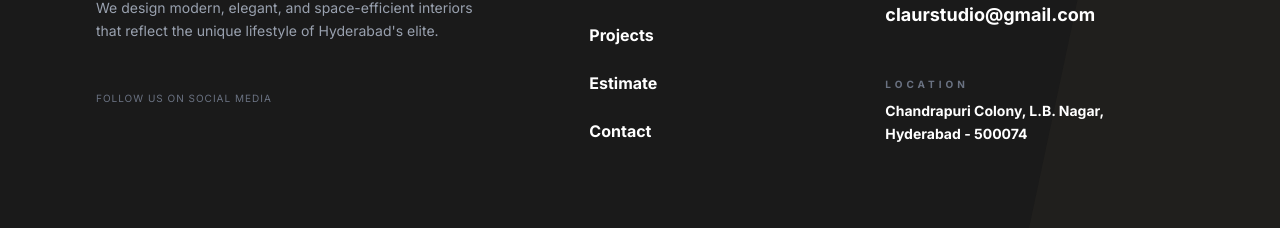
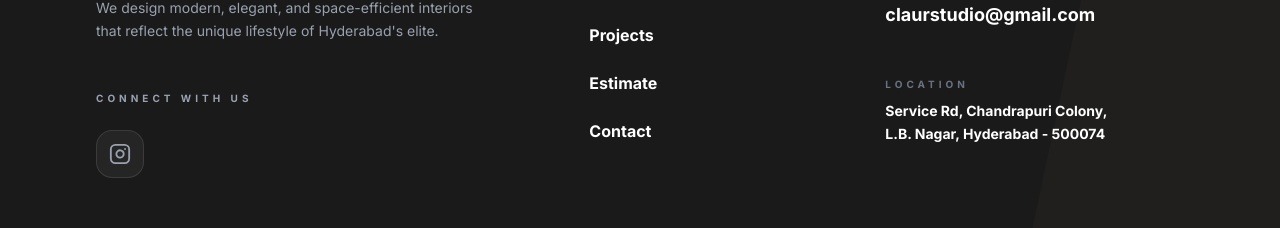
Before and after one commit to gouravboga12-rgb/claur-studio, a React (Vite) app: page /services/1/inquiry in a window 1280 px wide. Shown: the part 1604-1832 px from the top of the page. Built offline with nearby package versions, Linux system fonts and the light colour scheme.

Commit message:
Update studio branding, location, projects contrast, and visionaries image

```diff
--- a/src/components/AboutContent.jsx
+++ b/src/components/AboutContent.jsx
@@ -17,8 +17,8 @@ const AboutContent = () => {
             <div className="relative group" data-aos="fade-right">
               <div className="absolute -inset-3 md:-inset-4 bg-accent/10 rounded-[2rem] md:rounded-[3rem] -rotate-2 md:-rotate-3 group-hover:rotate-0 transition-transform duration-700"></div>
               <img
-                src="https://images.unsplash.com/photo-1618221195710-dd6b41faaea6?auto=format&fit=crop&q=80&w=1200"
-                alt="Studio interior"
+                src="/visionaries.png"
+                alt="Karan Dadga & Mounica - Claur Studio Visionaries"
                 className="relative rounded-[2rem] md:rounded-[2.5rem] shadow-2xl z-10 w-full h-[350px] sm:h-[450px] md:h-[500px] lg:h-[600px] object-cover"
                 loading="lazy"
               />
@@ -30,6 +30,7 @@ const AboutContent = () => {
             <div className="space-y-6 md:space-y-10" data-aos="fade-left">
               <h2 className="text-accent uppercase tracking-[0.4em] text-xs font-bold">The Visionaries</h2>
               <h3 className="text-3xl sm:text-4xl md:text-5xl font-black leading-tight text-text-dark">Karan Dadga & Mounica</h3>
+              <p className="text-accent font-bold tracking-[0.2em] text-xs md:text-sm uppercase mt-2">Founders | Interior Designers</p>
               <div className="w-16 md:w-20 h-1 bg-accent"></div>
               <p className="text-text-muted text-sm md:text-base leading-relaxed">
                 Claur Studio brings world-class interior design to Hyderabad, crafting sophisticated, soul-filled spaces through flawless execution and a deeply personal approach that reflects each client's unique aspirations.
@@ -40,7 +41,7 @@ const AboutContent = () => {
                   <p className="text-[10px] font-bold uppercase tracking-[0.3em] text-accent">Spaces Designed</p>
                 </div>
                 <div>
-                  <h4 className="text-text-dark text-3xl md:text-4xl font-black mb-1">3+</h4>
+                  <h4 className="text-text-dark text-3xl md:text-4xl font-black mb-1">+6</h4>
                   <p className="text-[10px] font-bold uppercase tracking-[0.3em] text-accent">Years Experience</p>
                 </div>
               </div>
--- a/src/components/ContactContent.jsx
+++ b/src/components/ContactContent.jsx
@@ -39,7 +39,7 @@ const ContactContent = () => {
                 {[
                   { icon: <Phone size={22} />, label: 'Speak to us', value: '+91 90328 93101' },
                   { icon: <Mail size={22} />, label: 'Inquiry Email', value: 'claurstudio@gmail.com', breakAll: true },
-                  { icon: <MapPin size={22} />, label: 'Our Studio', value: 'Chandrapuri Colony, L.B. Nagar, Hyderabad - 500074' },
+                  { icon: <MapPin size={22} />, label: 'Our Studio', value: 'Service Rd, Chandrapuri Colony, L.B. Nagar, Hyderabad - 500074' },
                 ].map((item, i) => (
                   <div key={i} className="flex gap-5 md:gap-6 group" data-aos="fade-right" data-aos-delay={200 + i * 100}>
                     <div className="w-12 h-12 md:w-14 md:h-14 bg-secondary rounded-xl md:rounded-2xl flex items-center justify-center text-accent shrink-0 group-hover:bg-accent group-hover:text-white transition-all duration-500">
@@ -127,7 +127,7 @@ const ContactContent = () => {
         <div className="section-container">
           <div className="h-[280px] sm:h-[350px] md:h-[400px] w-full rounded-[1.5rem] md:rounded-[2.5rem] overflow-hidden shadow-luxury border border-gray-100" data-aos="zoom-in">
             <iframe
-              src="https://www.google.com/maps/embed?pb=!1m18!1m12!1m3!1d3808.683050013063!2d78.54763197593674!3d17.331005883547!2m3!1f0!2f0!3f0!3m2!1i1024!2i768!4f13.1!3m3!1m2!1s0x3bcb9f78326e0339%3A0x6335131b790119e7!2sL.%20B.%20Nagar%2C%20Hyderabad%2C%20Telangana!5e0!3m2!1sen!2sin!4v1714460000000!5m2!1sen!2sin"
+              src="https://www.google.com/maps/embed?pb=!1m18!1m12!1m3!1d3808.386121434316!2d78.55102727493375!3d17.3451462039912!2m3!1f0!2f0!3f0!3m2!1i1024!2i768!4f13.1!3m3!1m2!1s0x3bcb99fc88cd9c0f%3A0x7023e82bd3c03bc0!2sClaur%20Studio!5e0!3m2!1sen!2sin!4v1747147774771!5m2!1sen!2sin"
               width="100%" height="100%" style={{ border: 0 }} allowFullScreen="" loading="lazy"
               referrerPolicy="no-referrer-when-downgrade" title="Claur Studio Location"
             ></iframe>
--- a/src/components/FeaturedProjects.jsx
+++ b/src/components/FeaturedProjects.jsx
@@ -39,10 +39,10 @@ const FeaturedProjects = () => {
                 alt={project.title}
                 className="w-full h-full object-cover transition-transform duration-[2000ms] group-hover:scale-110"
               />
-              <div className="absolute inset-0 bg-gradient-to-t from-black/80 via-black/20 to-transparent"></div>
-              <div className="absolute inset-0 p-10 flex flex-col justify-end transform translate-y-4 group-hover:translate-y-0 transition-transform duration-500">
-                <span className="text-accent font-bold uppercase tracking-[0.4em] text-[10px] mb-2">{project.category}</span>
-                <h4 className="text-2xl md:text-3xl font-black">{project.title}</h4>
+              <div className="absolute inset-0 bg-gradient-to-t from-black/95 via-black/40 to-transparent opacity-100 transition-opacity duration-500"></div>
+              <div className="absolute inset-0 p-10 flex flex-col justify-end transform translate-y-2 group-hover:translate-y-0 transition-transform duration-500">
+                <span className="text-accent font-bold uppercase tracking-[0.4em] text-[10px] mb-3 drop-shadow-sm">{project.category}</span>
+                <h4 className="text-white text-2xl md:text-3xl font-black drop-shadow-md">{project.title}</h4>
               </div>
             </Link>
           ))}
--- a/src/components/Footer.jsx
+++ b/src/components/Footer.jsx
@@ -24,8 +24,33 @@ const Footer = () => {
             </p>
 
 
-            <div className="flex gap-4">
-              <span className="text-gray-500 text-[10px] uppercase tracking-widest">Follow us on Social Media</span>
+            <div className="flex flex-col gap-6">
+              <span className="text-gray-400 text-[10px] font-bold uppercase tracking-[0.4em]">Connect With Us</span>
+              <div className="flex gap-4">
+                <a
+                  href="https://www.instagram.com/claur.studio?igsh=MTB1aXI4OTZmYnZtMQ=="
+                  target="_blank"
+                  rel="noopener noreferrer"
+                  className="w-12 h-12 rounded-2xl bg-white/5 border border-white/10 flex items-center justify-center text-gray-400 hover:text-white transition-all duration-500 group relative overflow-hidden"
+                >
+                  <div className="absolute inset-0 bg-gradient-to-tr from-[#f09433] via-[#dc2743] to-[#bc1888] opacity-0 group-hover:opacity-100 transition-opacity duration-500"></div>
+                  <svg
+                    xmlns="http://www.w3.org/2000/svg"
+                    width="22" height="22"
+                    viewBox="0 0 24 24"
+                    fill="none"
+                    stroke="currentColor"
+                    strokeWidth="2"
+                    strokeLinecap="round"
+                    strokeLinejoin="round"
+                    className="relative z-10 group-hover:scale-110 transition-transform duration-500"
+                  >
+                    <rect width="20" height="20" x="2" y="2" rx="5" ry="5"/>
+                    <path d="M16 11.37A4 4 0 1 1 12.63 8 4 4 0 0 1 16 11.37z"/>
+                    <line x1="17.5" x2="17.51" y1="6.5" y2="6.5"/>
+                  </svg>
+                </a>
+              </div>
             </div>
 
 
@@ -65,7 +90,7 @@ const Footer = () => {
               <div className="group">
                 <p className="text-[10px] font-bold uppercase tracking-[0.4em] text-gray-500 mb-2">Location</p>
                 <p className="text-sm font-bold leading-relaxed max-w-[250px]">
-                  Chandrapuri Colony, L.B. Nagar, Hyderabad - 500074
+                  Service Rd, Chandrapuri Colony, L.B. Nagar, Hyderabad - 500074
                 </p>
               </div>
 
--- a/src/components/Hero.jsx
+++ b/src/components/Hero.jsx
@@ -95,7 +95,7 @@ const Hero = () => {
             </div>
             <div className="w-px h-10 md:h-12 bg-gray-200 hidden sm:block"></div>
             <div className="flex flex-col gap-1">
-              <span className="text-3xl md:text-4xl font-black text-text-dark">3+</span>
+              <span className="text-3xl md:text-4xl font-black text-text-dark">+6</span>
               <span className="text-[9px] md:text-[10px] font-bold uppercase tracking-[0.3em] text-accent">Years Experience</span>
             </div>
             <div className="w-px h-10 md:h-12 bg-gray-200 hidden sm:block"></div>
--- a/src/components/ProjectsPreview.jsx
+++ b/src/components/ProjectsPreview.jsx
@@ -81,13 +81,13 @@ const ProjectsPreview = () => {
                   className="w-full h-full object-cover transition-transform duration-[2000ms] group-hover:scale-110"
                   loading="lazy"
                 />
-                <div className="absolute inset-0 bg-gradient-to-t from-text-dark/90 via-text-dark/20 to-transparent opacity-0 group-hover:opacity-100 transition-all duration-700"></div>
+                <div className="absolute inset-0 bg-gradient-to-t from-black/95 via-black/40 to-transparent opacity-0 group-hover:opacity-100 transition-all duration-700"></div>
 
                 <div className="absolute inset-0 p-12 flex flex-col justify-end opacity-0 group-hover:opacity-100 translate-y-8 group-hover:translate-y-0 transition-all duration-700">
-                  <span className="text-accent font-bold uppercase tracking-[0.4em] text-[10px] mb-4 block">{project.category}</span>
+                  <span className="text-accent font-bold uppercase tracking-[0.4em] text-[10px] mb-4 block drop-shadow-sm">{project.category}</span>
                   <div className="flex justify-between items-center">
-                    <h4 className="text-white text-3xl font-black">{project.title}</h4>
-                    <div className="w-16 h-16 bg-accent rounded-full flex items-center justify-center text-white transform scale-0 group-hover:scale-100 transition-transform duration-500 delay-100">
+                    <h4 className="text-white text-3xl font-black drop-shadow-md">{project.title}</h4>
+                    <div className="w-16 h-16 bg-accent rounded-full flex items-center justify-center text-white transform scale-0 group-hover:scale-100 transition-transform duration-500 delay-100 shadow-xl">
                       <ArrowUpRight size={24} />
                     </div>
                   </div>
```
Also changed, not shown: src/components/ProjectsContent.jsx (+10 -10 lines), 1 other file (tests, documents, lock files or other folders).
